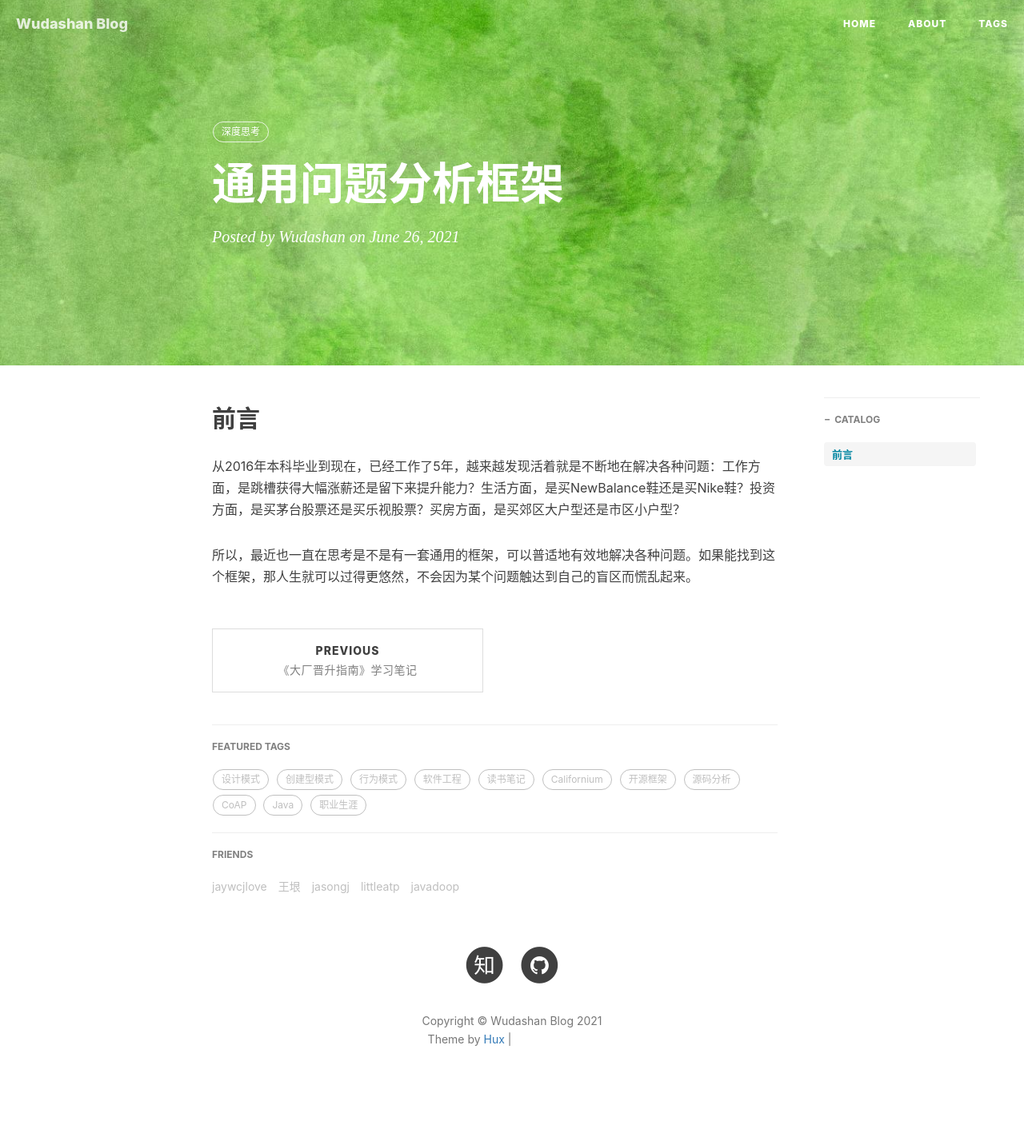
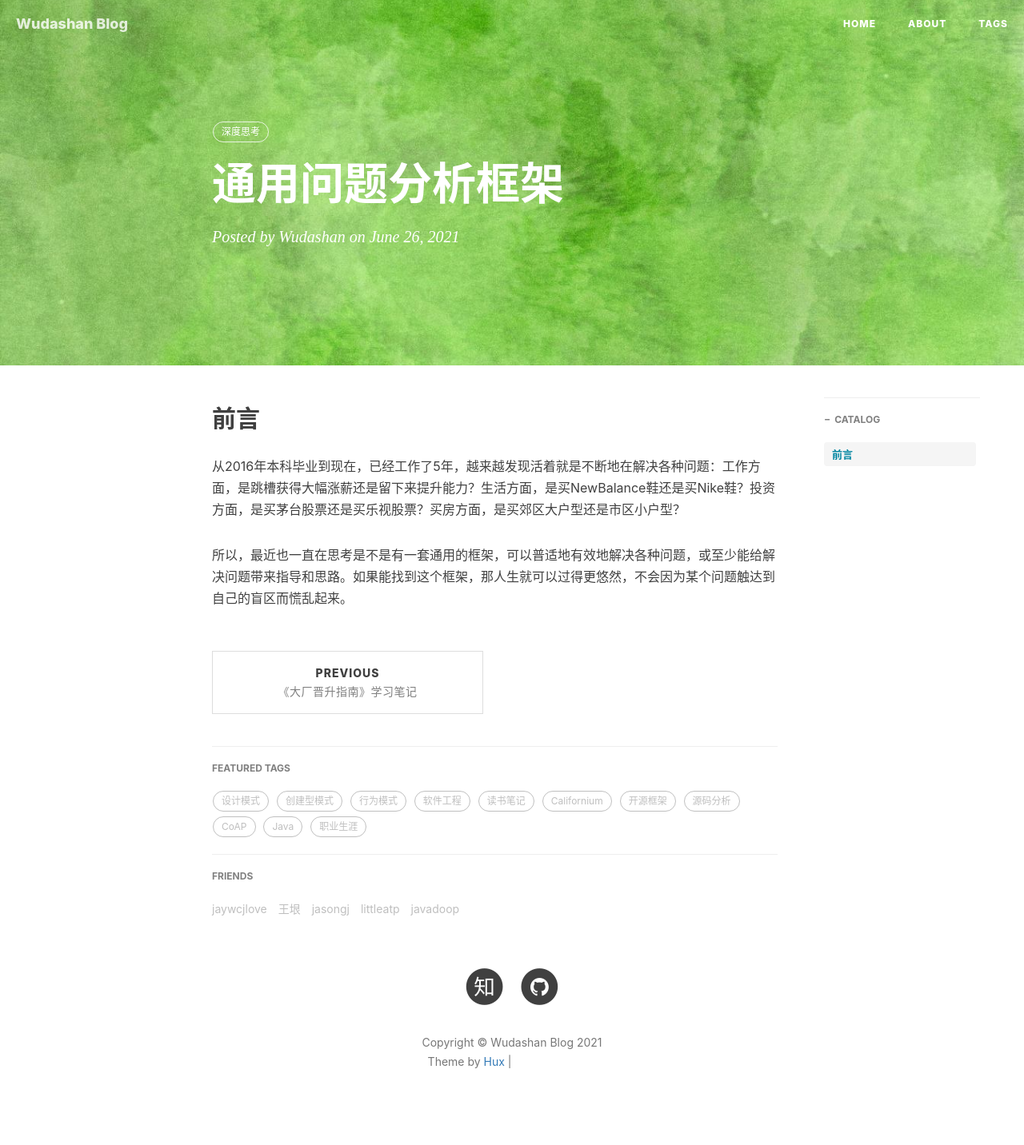
Before and after one commit to wudashan/wudashan.github.io, a Jekyll site: the page built from _posts/2021-06-26-problem-analysis-frame.markdown, in a window 1280 px wide. Shown: the whole page at 80% size. Built offline with Jekyll 4.4.1, drawn with Linux system fonts in a browser that asks for light colours; nearby versions of some CDN libraries; comment, search, counter and statistics services are not loaded; before the commit the page ends 1404 px from its top, so only the background shows below that; grey boxes are pictures that could not be loaded.

Commit message:
no message

```diff
--- a/_posts/2021-06-26-problem-analysis-frame.markdown
+++ b/_posts/2021-06-26-problem-analysis-frame.markdown
@@ -14,4 +14,4 @@ tags:
 
 从2016年本科毕业到现在，已经工作了5年，越来越发现活着就是不断地在解决各种问题：工作方面，是跳槽获得大幅涨薪还是留下来提升能力？生活方面，是买NewBalance鞋还是买Nike鞋？投资方面，是买茅台股票还是买乐视股票？买房方面，是买郊区大户型还是市区小户型？
 
-所以，最近也一直在思考是不是有一套通用的框架，可以普适地有效地解决各种问题。如果能找到这个框架，那人生就可以过得更悠然，不会因为某个问题触达到自己的盲区而慌乱起来。
+所以，最近也一直在思考是不是有一套通用的框架，可以普适地有效地解决各种问题，或至少能给解决问题带来指导和思路。如果能找到这个框架，那人生就可以过得更悠然，不会因为某个问题触达到自己的盲区而慌乱起来。
```
